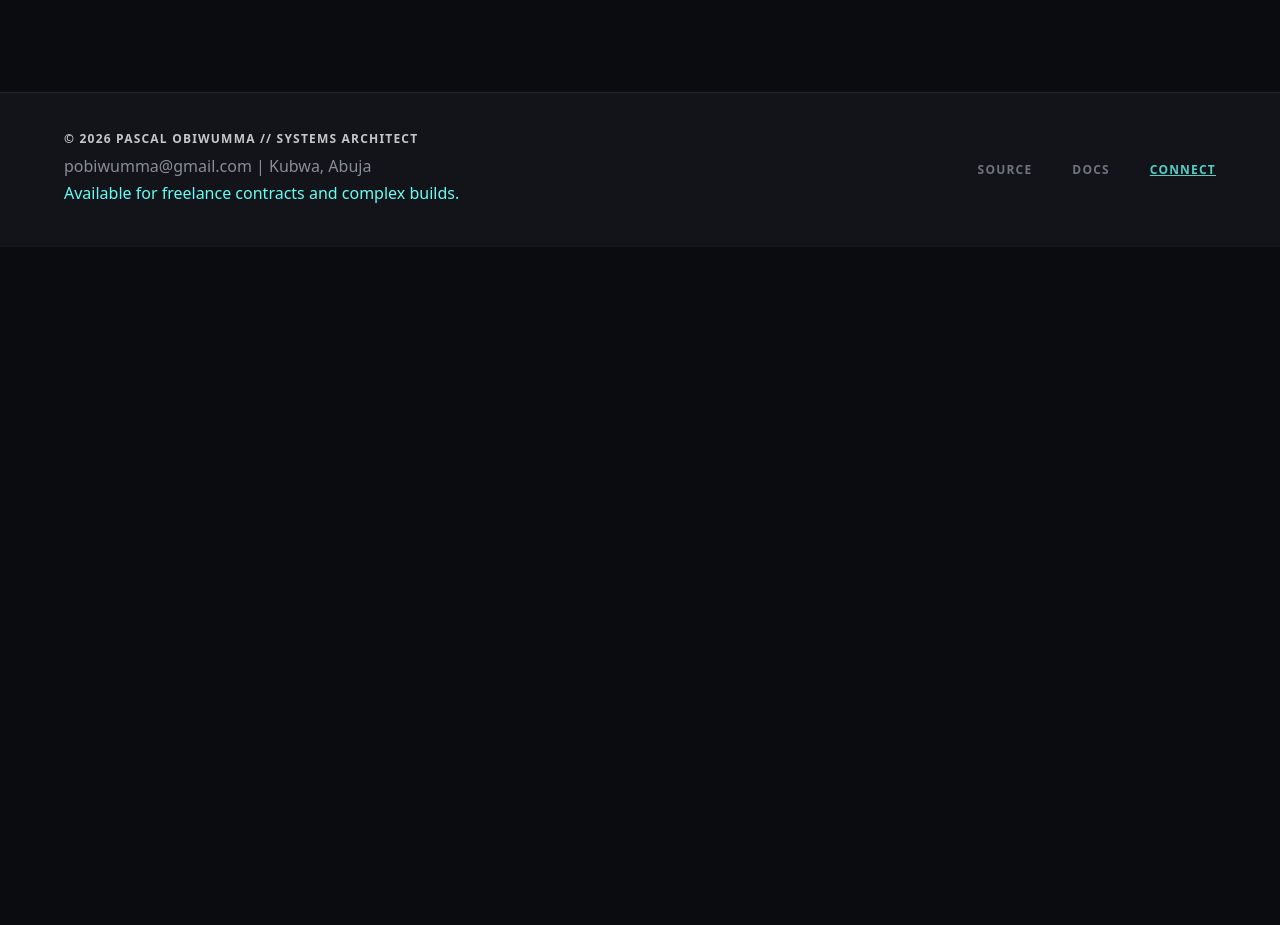
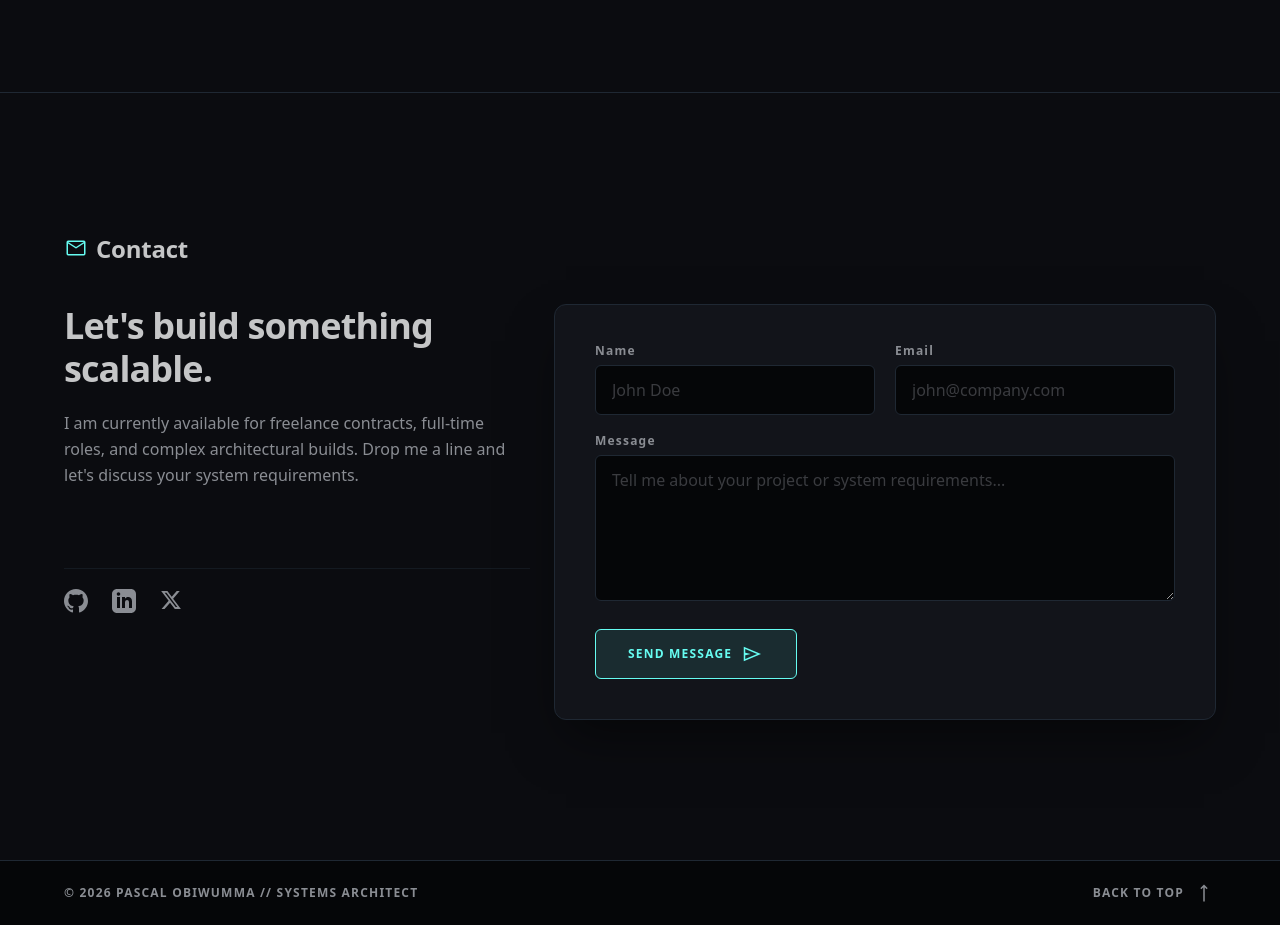
Before and after one commit to Obiwumma/portfoliov2, a Next.js app: page / in a window 1280 px wide. Shown: the part 3740-4665 px from the top of the page. Before the commit the page ends 3987 px from the top, so only its background shows below. Built offline with nearby package versions, Linux system fonts and the light colour scheme.

Commit message:
Save new contact redesign

```diff
--- a/src/app/components/layout/Footer.tsx
+++ b/src/app/components/layout/Footer.tsx
@@ -2,37 +2,25 @@
 
 export const Footer = () => {
   return (
-    <footer className="bg-surface dark:bg-surface border-t border-outline-variant flat no-shadows full-width bottom-0 mt-auto" id="contact">
-      <div className="flex flex-col md:flex-row justify-between items-start md:items-center w-full py-stack-lg px-margin-mobile md:px-gutter max-w-container-max mx-auto gap-stack-md">
-        <div className="flex flex-col gap-stack-sm">
-          <div className="font-label-caps text-label-caps font-bold text-on-surface dark:text-on-surface">
-            © {new Date().getFullYear()} PASCAL OBIWUMMA // SYSTEMS ARCHITECT
-          </div>
-          <div className="font-body-md text-body-md text-on-surface-variant dark:text-on-surface-variant">
-            pobiwumma@gmail.com | Kubwa, Abuja <br />
-            <span className="text-primary-fixed-dim">Available for freelance contracts and complex builds.</span>
-          </div>
+    <footer className="bg-surface-container-lowest border-t border-outline-variant w-full mt-auto relative z-10">
+      <div className="flex flex-col md:flex-row justify-between items-center w-full py-stack-md px-margin-mobile md:px-gutter max-w-container-max mx-auto gap-4">
+
+        <div className="font-label-caps text-label-caps text-on-surface-variant">
+          © {new Date().getFullYear()} PASCAL OBIWUMMA // SYSTEMS ARCHITECT
         </div>
-        <nav className="flex gap-stack-lg mt-stack-md md:mt-0">
+
+        <nav className="flex gap-stack-lg">
           <Link
-            href="#"
-            className="font-label-caps text-label-caps text-on-surface-variant dark:text-on-surface-variant hover:text-on-surface dark:hover:text-on-surface transition-colors duration-200 opacity-80 hover:opacity-100 "
+            href="#top"
+            className="font-label-caps text-label-caps text-on-surface-variant hover:text-primary-fixed-dim transition-colors duration-200 flex items-center gap-2 group"
           >
-            SOURCE
-          </Link>
-          <Link
-            href="#"
-            className="font-label-caps text-label-caps text-on-surface-variant dark:text-on-surface-variant hover:text-on-surface dark:hover:text-on-surface transition-colors duration-200 opacity-80 hover:opacity-100 "
-          >
-            DOCS
-          </Link>
-          <Link
-            href="#"
-            className="font-label-caps text-label-caps text-primary-fixed-dim dark:text-primary-fixed-dim underline hover:text-on-surface dark:hover:text-on-surface transition-colors duration-200 opacity-80 hover:opacity-100 "
-          >
-            CONNECT
+            BACK TO TOP
+            <span className="material-symbols-outlined text-[16px] group-hover:-translate-y-1 transition-transform duration-200">
+              straight
+            </span>
           </Link>
         </nav>
+
       </div>
     </footer>
   );
--- a/src/app/components/sections/Contact.tsx
+++ b/src/app/components/sections/Contact.tsx
@@ -2,8 +2,44 @@
 
 import { motion } from "framer-motion";
 import Link from "next/link";
+import { useState } from "react";
 
 export const Contact = () => {
+  const [isSubmitting, setIsSubmitting] = useState(false);
+  const [isSuccess, setIsSuccess] = useState(false);
+  const [errorMessage, setErrorMessage] = useState("");
+
+  const handleSubmit = async (e: React.FormEvent<HTMLFormElement>) => {
+    e.preventDefault();
+    setIsSubmitting(true);
+    setErrorMessage("");
+
+    const formData = new FormData(e.currentTarget);
+
+    //Web3Forms Access Key
+    formData.append("access_key", "a5836a49-b547-49d1-9244-900f21e85036");
+    formData.append("subject", "New Contact from Systems Architect Portfolio");
+
+    try {
+      const response = await fetch("https://api.web3forms.com/submit", {
+        method: "POST",
+        body: formData,
+      });
+
+      const data = await response.json();
+
+      if (data.success) {
+        setIsSuccess(true);
+      } else {
+        setErrorMessage("Something went wrong. Please try again.");
+      }
+    } catch (error) {
+      setErrorMessage("Network error. Please email me directly.");
+    } finally {
+      setIsSubmitting(false);
+    }
+  };
+
   return (
     <section className="border-t border-outline-variant relative z-10" id="contact">
       <div className="max-w-container-max mx-auto px-margin-mobile md:px-gutter py-section-gap">
@@ -32,38 +68,49 @@
             className="md:col-span-5 flex flex-col gap-stack-md"
           >
             <h3 className="font-headline-lg text-headline-lg text-on-surface tracking-tight">
-              Let's build something scalable.
+              Let&apos;s build something scalable.
             </h3>
             <p className="font-body-md text-body-md text-on-surface-variant leading-relaxed max-w-md">
               I am currently available for freelance contracts, full-time roles, and complex architectural builds. Drop me a line and let's discuss your system requirements.
             </p>
 
             <div className="mt-stack-md flex flex-col gap-3">
-              <a href="mailto:pobiwumma@gmail.com" className="font-code-sm text-code-sm text-on-surface hover:text-primary-fixed-dim transition-colors flex items-center gap-2 w-fit">
+              {/* <a href="mailto:pobiwumma@gmail.com" className="font-code-sm text-code-sm text-on-surface hover:text-primary-fixed-dim transition-colors flex items-center gap-2 w-fit">
                 <span className="material-symbols-outlined text-[18px] text-on-surface-variant">alternate_email</span>
                 pobiwumma@gmail.com
               </a>
               <div className="font-code-sm text-code-sm text-on-surface-variant flex items-center gap-2">
                 <span className="material-symbols-outlined text-[18px]">location_on</span>
                 Kubwa, Abuja, Nigeria
-              </div>
+              </div> */}
             </div>
 
-            {/* Social Links */}
-            <div className="flex gap-4 mt-stack-md pt-stack-md border-t border-outline-variant/50">
-              <Link href="#" className="font-label-caps text-label-caps text-on-surface-variant hover:text-primary-fixed-dim transition-colors flex items-center gap-1">
-                [ GITHUB ]
+            {/* Social Links with Native SVGs */}
+            <div className="flex gap-6 mt-stack-md pt-stack-md border-t border-outline-variant/50">
+              {/* GitHub Icon */}
+              <Link href="" target="_blank" className="text-on-surface-variant hover:text-primary-fixed-dim transition-colors group">
+                <svg viewBox="0 0 24 24" width="24" height="24" fill="currentColor" className="group-hover:scale-110 transition-transform duration-200">
+                  <path d="M12 0c-6.626 0-12 5.373-12 12 0 5.302 3.438 9.8 8.207 11.387.599.111.793-.261.793-.577v-2.234c-3.338.726-4.033-1.416-4.033-1.416-.546-1.387-1.333-1.756-1.333-1.756-1.089-.745.083-.729.083-.729 1.205.084 1.839 1.237 1.839 1.237 1.07 1.834 2.807 1.304 3.492.997.107-.775.418-1.305.762-1.604-2.665-.305-5.467-1.334-5.467-5.931 0-1.311.469-2.381 1.236-3.221-.124-.303-.535-1.524.117-3.176 0 0 1.008-.322 3.301 1.23.957-.266 1.983-.399 3.003-.404 1.02.005 2.047.138 3.006.404 2.291-1.552 3.297-1.23 3.297-1.23.653 1.653.242 2.874.118 3.176.77.84 1.235 1.911 1.235 3.221 0 4.609-2.807 5.624-5.479 5.921.43.372.823 1.102.823 2.222v3.293c0 .319.192.694.801.576 4.765-1.589 8.199-6.086 8.199-11.386 0-6.627-5.373-12-12-12z"/>
+                </svg>
               </Link>
-              <Link href="#" className="font-label-caps text-label-caps text-on-surface-variant hover:text-primary-fixed-dim transition-colors flex items-center gap-1">
-                [ LINKEDIN ]
+
+              {/* LinkedIn Icon */}
+              <Link href="#" target="_blank" className="text-on-surface-variant hover:text-primary-fixed-dim transition-colors group">
+                <svg viewBox="0 0 24 24" width="24" height="24" fill="currentColor" className="group-hover:scale-110 transition-transform duration-200">
+                  <path d="M19 0h-14c-2.761 0-5 2.239-5 5v14c0 2.761 2.239 5 5 5h14c2.762 0 5-2.239 5-5v-14c0-2.761-2.238-5-5-5zm-11 19h-3v-11h3v11zm-1.5-12.268c-.966 0-1.75-.79-1.75-1.764s.784-1.764 1.75-1.764 1.75.79 1.75 1.764-.783 1.764-1.75 1.764zm13.5 12.268h-3v-5.604c0-3.368-4-3.113-4 0v5.604h-3v-11h3v1.765c1.396-2.586 7-2.777 7 2.476v6.759z"/>
+                </svg>
               </Link>
-              <Link href="#" className="font-label-caps text-label-caps text-on-surface-variant hover:text-primary-fixed-dim transition-colors flex items-center gap-1">
-                [ TWITTER/X ]
+
+              {/* X (Twitter) Icon */}
+              <Link href="#" target="_blank" className="text-on-surface-variant hover:text-primary-fixed-dim transition-colors group">
+                <svg viewBox="0 0 24 24" width="22" height="22" fill="currentColor" className="group-hover:scale-110 transition-transform duration-200">
+                  <path d="M18.244 2.25h3.308l-7.227 8.26 8.502 11.24H16.17l-5.214-6.817L4.99 21.75H1.68l7.73-8.835L1.254 2.25H8.08l4.713 6.231zm-1.161 17.52h1.833L7.084 4.126H5.117z"/>
+                </svg>
               </Link>
             </div>
           </motion.div>
 
-          {/* Right Column: The Form */}
+          {/* Right Column: Async Form */}
           <motion.div
             initial={{ opacity: 0, x: 30 }}
             whileInView={{ opacity: 1, x: 0 }}
@@ -71,12 +118,30 @@
             transition={{ duration: 0.6, delay: 0.2 }}
             className="md:col-span-7 mt-stack-lg md:mt-0"
           >
-            {/* Replace the action URL with your Web3Forms or Formspree endpoint */}
-            <form action="https://api.web3forms.com/submit" method="POST" className="bg-surface border border-outline-variant rounded-xl p-stack-md md:p-stack-lg flex flex-col gap-5 shadow-2xl shadow-black/50">
+            {isSuccess ? (
+              // Success State UI
+              <div className="bg-surface border border-primary-fixed-dim/30 rounded-xl p-stack-lg flex flex-col items-center justify-center text-center gap-4 shadow-2xl shadow-primary-fixed-dim/5 h-full min-h-[300px]">
+                <span className="material-symbols-outlined text-primary-fixed-dim text-[48px] animate-bounce">check_circle</span>
+                <h3 className="font-headline-md text-headline-md text-on-surface">Transmission Sent</h3>
+                <p className="font-body-md text-body-md text-on-surface-variant">
+                  Thank you for reaching out. I&apos;ll review your system requirements and get back to you shortly.
+                </p>
+                <button
+                  onClick={() => setIsSuccess(false)}
+                  className="mt-4 font-label-caps text-label-caps text-primary-fixed-dim hover:underline"
+                >
+                  Send Another Message
+                </button>
+              </div>
+            ) : (
+              // Active Form UI
+              <form onSubmit={handleSubmit} className="bg-surface border border-outline-variant rounded-xl p-stack-md md:p-stack-lg flex flex-col gap-5 shadow-2xl shadow-black/50">
 
-              {/* Add your Web3Forms Access Key here when you generate one */}
-              <input type="hidden" name="access_key" value="YOUR_ACCESS_KEY_HERE" />
-              <input type="hidden" name="subject" value="New Contact from Portfolio!" />
+                {errorMessage && (
+                  <div className="bg-red-500/10 border border-red-500/50 text-red-400 p-3 rounded font-body-md text-sm">
+                    {errorMessage}
+                  </div>
+                )}
 
                 <div className="grid grid-cols-1 md:grid-cols-2 gap-5">
                   <div className="flex flex-col gap-2">
@@ -117,13 +182,14 @@
 
                 <button
                   type="submit"
-                className="mt-2 w-full md:w-auto self-start font-label-caps text-label-caps border border-primary-fixed-dim bg-primary-fixed-dim/10 text-primary-fixed-dim px-8 py-3 rounded-md hover:bg-primary-fixed-dim hover:text-on-primary hover:shadow-[0_0_20px_rgba(6,182,212,0.4)] transition-all duration-300 flex items-center justify-center gap-2"
+                  disabled={isSubmitting}
+                  className="mt-2 w-full md:w-auto self-start font-label-caps text-label-caps border border-primary-fixed-dim bg-primary-fixed-dim/10 text-primary-fixed-dim px-8 py-3 rounded-md hover:bg-primary-fixed-dim hover:text-on-primary hover:shadow-[0_0_20px_rgba(6,182,212,0.4)] disabled:opacity-50 disabled:cursor-not-allowed transition-all duration-300 flex items-center justify-center gap-2"
                 >
-                SEND MESSAGE
-                <span className="material-symbols-outlined text-[16px]">send</span>
+                  {isSubmitting ? 'TRANSMITTING...' : 'SEND MESSAGE'}
+                  {!isSubmitting && <span className="material-symbols-outlined text-[16px]">send</span>}
                 </button>
-
               </form>
+            )}
           </motion.div>
 
         </div>
--- a/src/app/page.tsx
+++ b/src/app/page.tsx
@@ -2,6 +2,7 @@
 import { Stack } from "./components/sections/Stack";
 import { Experience } from "./components/sections/Experience";
 import { Projects } from "./components/sections/Projects";
+import { Contact } from "./components/sections/Contact";
 export default function Home() {
   return (
     <>
@@ -9,6 +10,7 @@
       <Stack />
       <Experience />
       <Projects />
+      <Contact />
     </>
   );
 }
```
Lines whose indentation alone changed are shown as unchanged.
